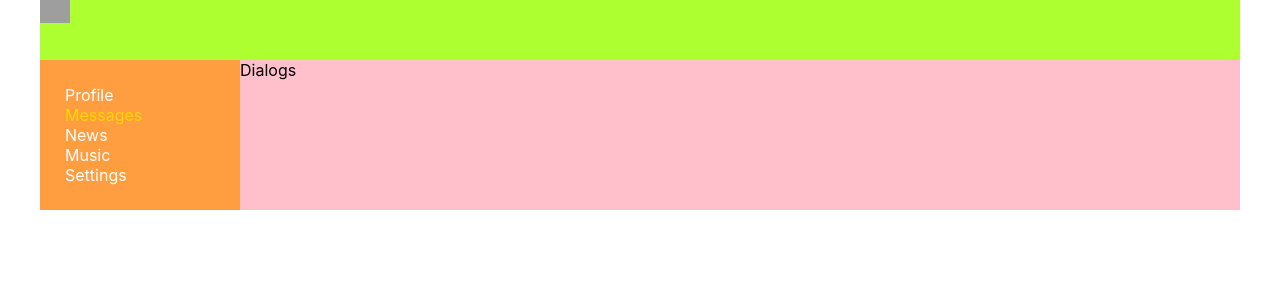
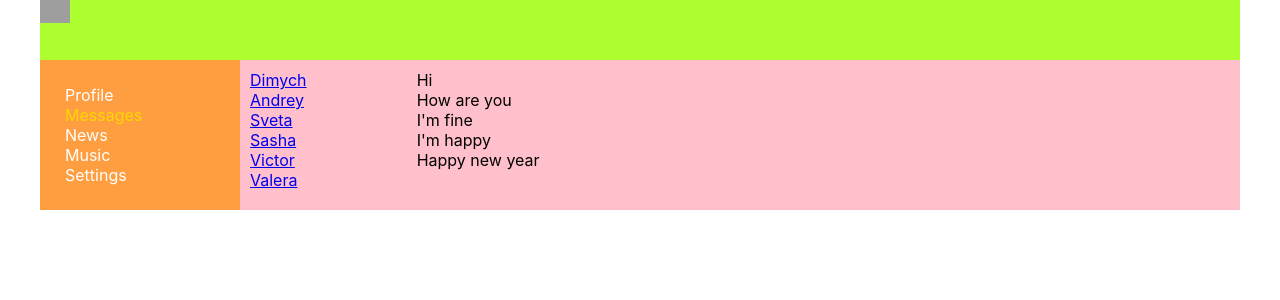
Before and after one commit to DmitryDor/My-social-networkts62, a React (Create React App) app: page /dialogs in a window 1280 px wide. Shown: the top 300 px of the page. Built offline with nearby package versions, Linux system fonts and the light colour scheme; grey boxes are pictures that could not be loaded.

Commit message:
Lesson23(props for dialogs)

```diff
--- a/src/App.css
+++ b/src/App.css
@@ -12,4 +12,5 @@
 .app-wrapper-content {
     grid-area: c;
     background-color: pink;
+
 }
--- a/src/App.tsx
+++ b/src/App.tsx
@@ -16,7 +16,7 @@ const App = () => {
                 <Header/>
                 <Navbar/>
                 <div className='app-wrapper-content'>
-                    <Route path="/dialogs" component={Dialogs}/>
+                    <Route path="/dialogs" component={Dialogs}/> {/*// exact перед path - для точного совпадения URL*/}
                     <Route path="/profile" component={Profile}/>
                     <Route path="/news" component={News}/>
                     <Route path="/music" component={Music}/>
--- a/src/components/Dialogs/Dialogs.module.css
+++ b/src/components/Dialogs/Dialogs.module.css
@@ -0,0 +1,18 @@
+.dialogs {
+    display: grid;
+    grid-template-columns:2fr 10fr;
+}
+
+.dialogsItems {
+    padding: 10px;
+}
+ .dialogsItems .active {
+     color: blue;
+ }
+
+ .messages {
+     padding: 10px;
+ }
+ .messages .message {
+
+ }
--- a/src/components/Dialogs/Dialogs.tsx
+++ b/src/components/Dialogs/Dialogs.tsx
@@ -1,11 +1,49 @@
 import React from "react";
 import styles from "./Dialogs.module.css"
+import {NavLink} from "react-router-dom";
+
+type PropsType = {
+    name: string,
+    id: string
+}
+
+const DialogItem = (props: PropsType) => {
+    return (
+        <div className={styles.dialog + ' ' + styles.active}>
+            <NavLink to={"/dialogs/" + props.id}>{props.name}</NavLink>
+        </div>
+    );
+}
+
+type PropsType1 = {
+    message: string
+}
+
+const Message = (props: PropsType1) => {
+    return (
+        <div className={styles.message}>{props.message}</div>
+    );
+}
 
 const Dialogs = () => {
     return (
-       <div >
-           Dialogs
-       </div>
+        <div className={styles.dialogs}>
+            <div className={styles.dialogsItems}>
+                <DialogItem name="Dimych" id="1"/>
+                <DialogItem name="Andrey" id="2"/>
+                <DialogItem name="Sveta" id="3"/>
+                <DialogItem name="Sasha" id="4"/>
+                <DialogItem name="Victor" id="5"/>
+                <DialogItem name="Valera" id="6"/>
+            </div>
+            <div className={styles.messages}>
+                <Message message={"Hi"}/>
+                <Message message={"How are you"}/>
+                <Message message={"I'm fine"}/>
+                <Message message={"I'm happy"}/>
+                <Message message={"Happy new year"}/>
+            </div>
+        </div>
     );
 }
-export default  Dialogs;
+export default Dialogs;
--- a/src/components/Profile/MyPosts/MyPosts.module.css
+++ b/src/components/Profile/MyPosts/MyPosts.module.css
@@ -0,0 +1,6 @@
+.postsBlock {
+    padding: 10px;
+}
+.posts {
+    margin-top: 10px;
+}
--- a/src/components/Profile/MyPosts/MyPosts.tsx
+++ b/src/components/Profile/MyPosts/MyPosts.tsx
@@ -9,11 +9,15 @@ type PropsType = {
 
 const MyPosts = () => {
     return (
-        <div>
-            My posts
+        <div className={styles.postsBlock}>
+            <h3>My posts</h3>
             <div>
-                <textarea></textarea>
-                <button>Add post</button>
+                <div>
+                    <textarea></textarea>
+                </div>
+                <div>
+                    <button>Add post</button>
+                </div>
             </div>
             <div className={styles.posts}>
                 <Post message={"Hi, how are you"} likesCount={10}/>
--- a/src/components/Profile/MyPosts/Post/Post.module.css
+++ b/src/components/Profile/MyPosts/Post/Post.module.css
@@ -1,8 +1,8 @@
 
-.item {
+.dialog {
 color: green;
 }
-.item img {
+.dialog img {
     width: 50px;
     height: 50px;
     border-radius: 30px;
--- a/src/components/Profile/MyPosts/Post/Post.tsx
+++ b/src/components/Profile/MyPosts/Post/Post.tsx
@@ -10,7 +10,7 @@ type PropsType = {
 const Post = (props: PropsType) => {
 
     return (
-        <div className={styles.item}>
+        <div className={styles.dialog}>
             <img
                 src={"https://avatars.mds.yandex.net/get-zen_doc/192582/pub_5c456a357211c900ae966091_5c456bc8d4fdd900b0ce9220/scale_1200"}/>
             {props.message}
--- a/src/components/Profile/Profile.tsx
+++ b/src/components/Profile/Profile.tsx
@@ -1,17 +1,12 @@
 import React from 'react';
 import styles from "./Profile.module.css";
 import MyPosts from "./MyPosts/MyPosts";
+import ProfileInfo from "./ProfileInfo/ProfileInfo";
 
 const Profile = () => {
     return (
         <div >
-            <div>
-                <img
-                    src="https://www.w3schools.com/howto/img_snow_wide.jpg"/>
-            </div>
-            <div>
-                ava + description
-            </div>
+            <ProfileInfo/>
             <MyPosts/>
         </div>
     );
--- /dev/null
+++ b/src/components/Profile/ProfileInfo/ProfileInfo.module.css
@@ -0,0 +1,3 @@
+.descriptionBlock {
+    padding: 10px;
+}
--- /dev/null
+++ b/src/components/Profile/ProfileInfo/ProfileInfo.tsx
@@ -0,0 +1,17 @@
+import React from 'react';
+import styles from "./ProfileInfo.module.css";
+
+const ProfileInfo = () => {
+    return (
+        <div>
+            <div>
+                <img src="https://www.w3schools.com/howto/img_snow_wide.jpg"/>
+            </div>
+            <div className={styles.descriptionBlock}>
+                ava + description
+            </div>
+        </div>
+    );
+}
+
+export default ProfileInfo;
```
